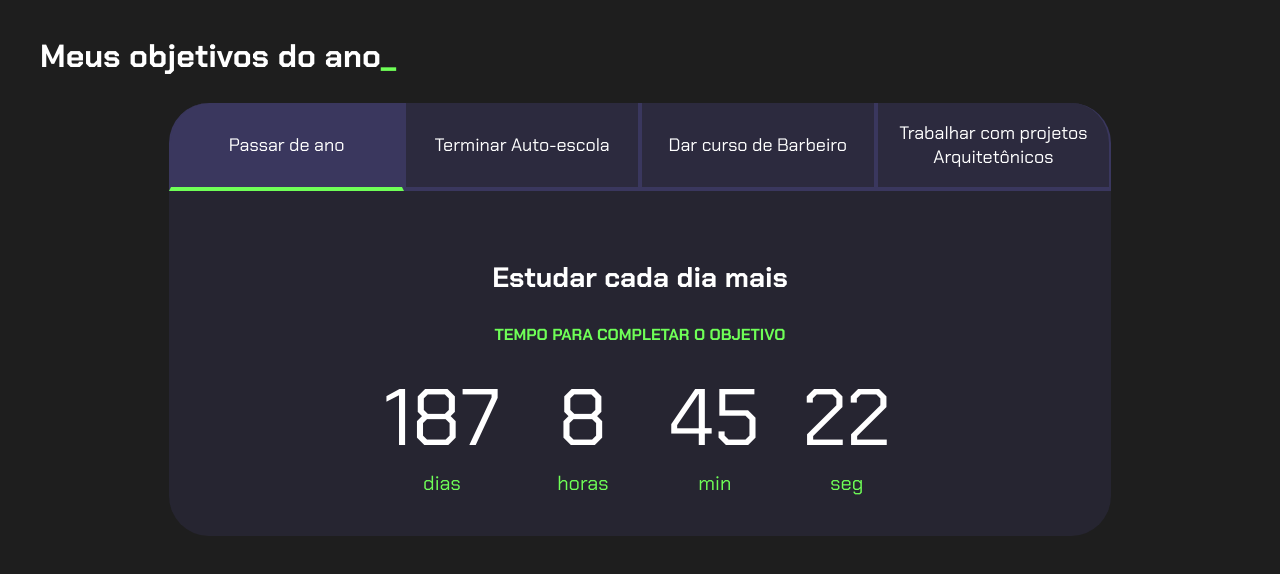
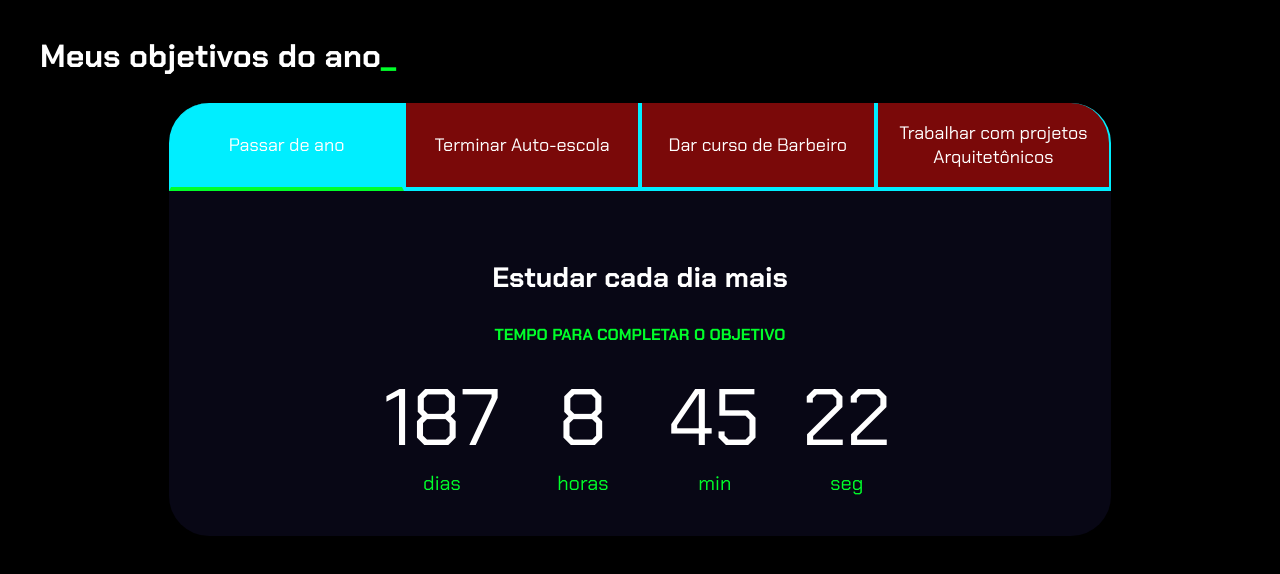
Before and after one commit to Allanzinnn/programa-o-2-trimestre, a plain HTML site: page index.html in a window 1280 px wide. Drawn offline with Linux system fonts and the light colour scheme.

Commit message:
Update style.css

```diff
--- a/style.css
+++ b/style.css
@@ -1,12 +1,12 @@
 @import url('https://fonts.googleapis.com/css2?family=Chakra+Petch:wght@400;700&display=swap');
 
 :root {
-    --cor-de-fundo: #1E1E1E;
-    --verde: #6FFF57;
+    --cor-de-fundo: #000000;
+    --verde: #00ff2a;
     --branco: #FFFFFF;
-    --botao-ativo: #3A375E;
-    --botao-inativo: rgba(58, 55, 94, 0.5);
-    --texto-fundo: rgba(58, 55, 94, 0.3);
+    --botao-ativo: #00eeff;
+    --botao-inativo: rgba(243, 18, 18, 0.5);
+    --texto-fundo: rgba(29, 26, 70, 0.3);
 }
 
 body {
```
